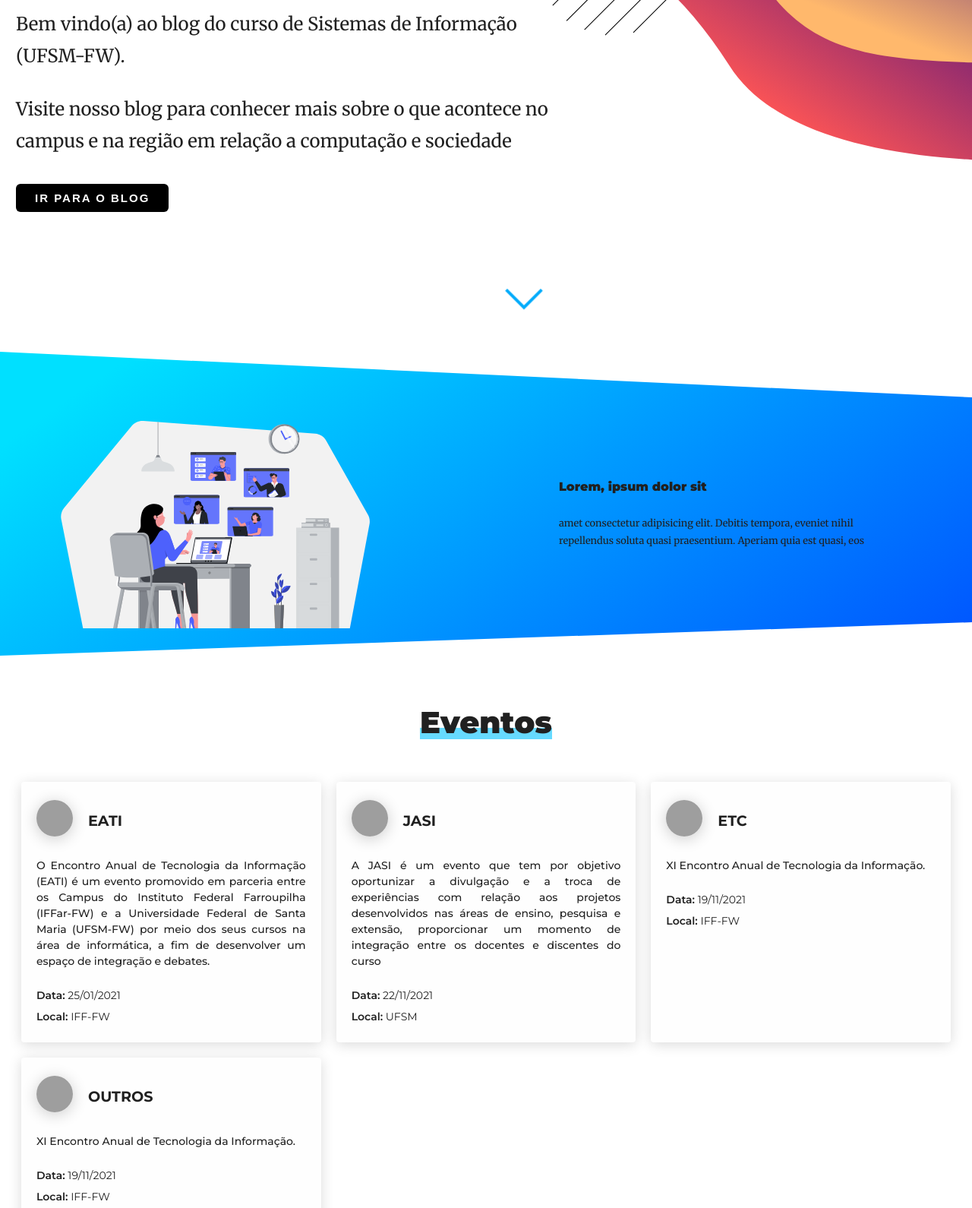
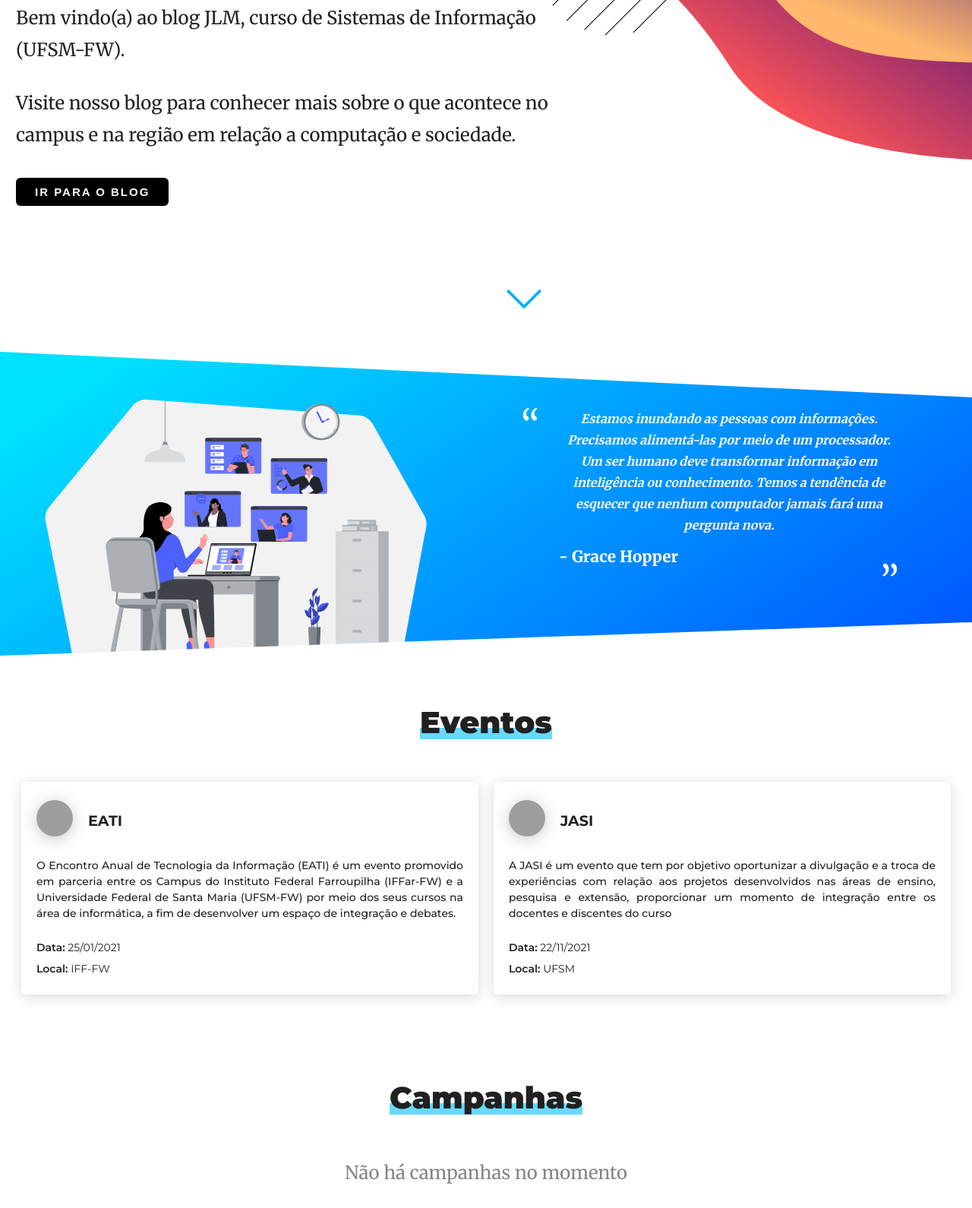
Before and after one commit to rwietter/cs, a Gatsby site: page / in a window 1280 px wide. Shown: the part 347-1937 px from the top of the page at 76% size. Built offline with nearby package versions, Linux system fonts and the light colour scheme; Gatsby itself is replaced by a stand-in of ours; some packages are replaced by stand-ins of ours; grey boxes are pictures that could not be loaded.

Commit message:
add: motion animations and fix source data events

```diff
--- a/src/components/layout.js
+++ b/src/components/layout.js
@@ -29,7 +29,7 @@
                   boxShadow: `none`,
                   textDecoration: `none`,
                   color: `inherit`,
-                  fontSize: "clamp(32px, 5vw, 6rem)",
+                  fontSize: "clamp(32px, 5vw, 3rem)",
                 }}
                 to={location.pathname === blogPath ? `/blog/` : `/`}
               >
--- /dev/null
+++ b/src/data/campaigns.db.js
@@ -0,0 +1,3 @@
+export const campaigns = [
+
+]
--- a/src/data/data.js
+++ /dev/null
@@ -1,38 +0,0 @@
-export const events = [
-         {
-           name: "EATI",
-           img:
-             "https://www.iffarroupilha.edu.br/images/IFFar%20FW%20-%20EATI/eati.png",
-           description:
-             "O Encontro Anual de Tecnologia da Informação (EATI) é um evento promovido em parceria entre os Campus do Instituto Federal Farroupilha (IFFar-FW) e a Universidade Federal de Santa Maria (UFSM-FW) por meio dos seus cursos na área de informática, a fim de desenvolver um espaço de integração e debates.",
-           date: "25/01/2021",
-           location: "IFF-FW",
-           link: "http://eati.info/",
-         },
-         {
-           name: "JASI",
-           img:
-             "https://www.ufsm.br/app/uploads/sites/333/2018/11/si_s%C3%ADmbolo.png",
-           description:
-             "A JASI é um evento que tem por objetivo oportunizar a divulgação e a troca de experiências com relação aos projetos desenvolvidos nas áreas de ensino, pesquisa e extensão, proporcionar um momento de integração entre os docentes e discentes do curso",
-           date: "22/11/2021",
-           location: "UFSM",
-           link: "http://jasi.cfw.ufsm.br/",
-         },
-         {
-           name: "ETC",
-           img:
-             "https://images.unsplash.com/photo-1608403890696-0f18a2960153?ixid=MXwxMjA3fDB8MHxwaG90by1wYWdlfHx8fGVufDB8fHw%3D&ixlib=rb-1.2.1&auto=format&fit=crop&w=334&q=80",
-           description: "XI Encontro Anual de Tecnologia da Informação.",
-           date: "19/11/2021",
-           location: "IFF-FW",
-         },
-         {
-           name: "OUTROS",
-           img:
-             "https://images.unsplash.com/photo-1608403890696-0f18a2960153?ixid=MXwxMjA3fDB8MHxwaG90by1wYWdlfHx8fGVufDB8fHw%3D&ixlib=rb-1.2.1&auto=format&fit=crop&w=334&q=80",
-           description: "XI Encontro Anual de Tecnologia da Informação.",
-           date: "19/11/2021",
-           location: "IFF-FW",
-         },
-       ]
--- /dev/null
+++ b/src/data/events.db.js
@@ -0,0 +1,22 @@
+export const events = [
+  {
+    name: "EATI",
+    img:
+      "https://www.iffarroupilha.edu.br/images/IFFar%20FW%20-%20EATI/eati.png",
+    description:
+      "O Encontro Anual de Tecnologia da Informação (EATI) é um evento promovido em parceria entre os Campus do Instituto Federal Farroupilha (IFFar-FW) e a Universidade Federal de Santa Maria (UFSM-FW) por meio dos seus cursos na área de informática, a fim de desenvolver um espaço de integração e debates.",
+    date: "25/01/2021",
+    location: "IFF-FW",
+    link: "http://eati.info/",
+  },
+  {
+    name: "JASI",
+    img:
+      "https://www.ufsm.br/app/uploads/sites/333/2018/11/si_s%C3%ADmbolo.png",
+    description:
+      "A JASI é um evento que tem por objetivo oportunizar a divulgação e a troca de experiências com relação aos projetos desenvolvidos nas áreas de ensino, pesquisa e extensão, proporcionar um momento de integração entre os docentes e discentes do curso",
+    date: "22/11/2021",
+    location: "UFSM",
+    link: "http://jasi.cfw.ufsm.br/",
+  }
+]
--- a/src/pages/blog.js
+++ b/src/pages/blog.js
@@ -1,3 +1,4 @@
+import { motion } from 'framer-motion';
 import { graphql, Link } from 'gatsby';
 import React from 'react';
 
@@ -6,6 +7,7 @@
 import Layout from '../components/layout';
 import SearchPosts from '../components/searchPosts';
 import SEO from '../components/seo';
+import { ease } from '../utils/motion.ease';
 
 function Blog({ data, navigate, location }) {
   const siteTitle = data.site.siteMetadata.title
@@ -13,8 +15,9 @@
   const localSearchBlog = data.localSearchBlog
 
   return (
+    <motion.div {...ease}>
       <Layout location={location} title={siteTitle}>
-      <SEO title="All posts" />
+        <SEO title="Todos os posts" />
         <Bio />
         <SearchPosts
           posts={posts}
@@ -26,6 +29,7 @@
           <Button marginTop="85px">Ir para o início</Button>
         </Link>
       </Layout>
+    </motion.div>
   )
 }
 
--- a/src/pages/index.js
+++ b/src/pages/index.js
@@ -1,23 +1,29 @@
-import { useTransform, useViewportScroll } from 'framer-motion';
+import { AnimatePresence, motion } from 'framer-motion';
 import { graphql, Link, useStaticQuery } from 'gatsby';
-import React, { useEffect } from 'react';
+import React from 'react';
 
 import Button from '../components/button';
 import Layout from '../components/layout';
 import SEO from '../components/seo';
-import { events } from '../data/data.js';
+import { campaigns } from '../data/campaigns.db.js';
+import { events } from '../data/events.db.js';
 import { GlobalStyle } from '../styles';
 import { IconScrollIndicator } from '../stylesheets/animate';
 import * as S from '../stylesheets/styles.js';
 
 function Home({ location }) {
-  const { scrollYProgress } = useViewportScroll()
-
-  const progressIllustrationY = useTransform(
-    scrollYProgress,
-    [0.1, 0.2],
-    [0.9, 1]
-  )
+  const opacity = {
+    initial: {
+      opacity: 0,
+    },
+    animate: {
+      opacity: 1,
+    },
+    transition: {
+      type: "tween",
+      duration: 0.8,
+    },
+  }
 
   const {
     site: {
@@ -35,36 +41,37 @@
     `
   )
 
-  useEffect(() => {
-    window.scrollTo(0, 0)
-  }, [])
-
   const handleScroll = () => {
     window.scrollTo(0, 200)
   }
 
   return (
+    <motion.div {...opacity}>
       <S.Wrapper>
         <GlobalStyle />
-
         <S.LayoutWapper>
           <Layout location={location} title={title}>
             <SEO
-            title="Home"
-            keywords={[`blog`, `gatsby`, `javascript`, `react`]}
+              title="Página inicial"
+              keywords={[
+                `blog`,
+                `gatsby`,
+                `javascript`,
+                `react`,
+                `computadores`,
+                `sociedade`,
+              ]}
             />
             <h1>
-            Bem vindo(a){" "}
-            <span role="img" aria-label="wave emoji">
-              👋
-            </span>
+              Bem vindo(a) <span>👋</span>
             </h1>
             <p>
-            Bem vindo(a) ao blog do curso de Sistemas de Informação (UFSM-FW).
+              Bem vindo(a) ao blog JLM, curso de Sistemas de Informação
+              (UFSM-FW).
             </p>
             <p>
-            Visite nosso blog para conhecer mais sobre o que acontece no campus
-            e na região em relação a computação e sociedade
+              Visite nosso blog para conhecer mais sobre o que acontece no
+              campus e na região em relação a computação e sociedade.
             </p>
             <Link to="/blog/">
               <Button marginTop="35px">Ir para o blog</Button>
@@ -76,7 +83,7 @@
 
         <IconScrollIndicator
           xmlns="http://www.w3.org/2000/svg"
-        class="icon icon-tabler icon-tabler-chevron-down"
+          className="icon icon-tabler icon-tabler-chevron-down"
           width="100"
           height="100"
           viewBox="0 0 24 24"
@@ -91,31 +98,38 @@
           <polyline points="6 9 12 15 18 9" />
         </IconScrollIndicator>
 
-      <S.PolygonSecation>
-        <S.PlygonImage
-          style={{
-            scale: progressIllustrationY,
-          }}
-        />
+        <S.PolygonSection>
+          <S.PlygonImage />
           <S.PolygonDescription>
-          <h1>Lorem, ipsum dolor sit</h1>
-          <p>
-            amet consectetur adipisicing elit. Debitis tempora, eveniet nihil
-            repellendus soluta quasi praesentium. Aperiam quia est quasi, eos
-          </p>
+            <S.PolygonCite>
+              <motion.cite>
+                Estamos inundando as pessoas com informações. Precisamos
+                alimentá-las por meio de um processador. Um ser humano deve
+                transformar informação em inteligência ou conhecimento. Temos a
+                tendência de esquecer que nenhum computador jamais fará uma
+                pergunta nova.
+              </motion.cite>
+              <S.PolygonCiteAuthor>- Grace Hopper</S.PolygonCiteAuthor>
+            </S.PolygonCite>
           </S.PolygonDescription>
-      </S.PolygonSecation>
+        </S.PolygonSection>
 
         <S.SectionEvents>
+          <AnimatePresence>
             <h1>Eventos</h1>
+          </AnimatePresence>
           <S.Events>
-          {events.map(event => (
-            <a
+            {events[1] ? (
+              events.map(event => (
+                <motion.a
                   key={event.name}
                   href={event.link}
                   rel="noreferrer"
                   target="_blank"
                   style={{ height: "100%" }}
+                  transition={{ type: "spring" }}
+                  whileHover={{ scale: 1.03 }}
+                  whileTap={{ scale: 0.98 }}
                 >
                   <section className="grid-item">
                     <div className="grid-item_profile">
@@ -137,21 +151,31 @@
                       </p>
                     </div>
                   </section>
-            </a>
-          ))}
+                </motion.a>
+              ))
+            ) : (
+              <S.ThereAreNotEvents>
+                Não há eventos no momento
+              </S.ThereAreNotEvents>
+            )}
           </S.Events>
         </S.SectionEvents>
 
         <S.SectionCampaigns>
-        <h1 className="campaigns__title">Campanhas</h1>
+          <motion.h1 className="campaigns__title" {...opacity}>
+            Campanhas
+          </motion.h1>
           <S.Events>
-          {events.map(event => (
-            <a
+            {campaigns[1] ? (
+              campaigns.map(event => (
+                <motion.a
                   key={event.name}
                   href={event.name}
                   rel="noreferrer"
                   target="_blank"
                   style={{ height: "100%" }}
+                  whileHover={{ scale: 1.03 }}
+                  whileTap={{ scale: 0.98 }}
                 >
                   <section className="grid-item">
                     <div className="grid-item_profile">
@@ -173,8 +197,13 @@
                       </p>
                     </div>
                   </section>
-            </a>
-          ))}
+                </motion.a>
+              ))
+            ) : (
+              <S.ThereAreNotEvents>
+                Não há campanhas no momento
+              </S.ThereAreNotEvents>
+            )}
           </S.Events>
         </S.SectionCampaigns>
 
@@ -280,13 +309,18 @@
               © {new Date().getFullYear()}
             </span>
             <span>&nbsp; Copyright &nbsp;</span>
-          <a href="https://ufsm.br/" rel="noreferrer" target="_blank">
-            UFSM-FW.
+            <a
+              href="https://www.ufsm.br/cursos/graduacao/frederico-westphalen/sistemas-de-informacao/"
+              rel="noreferrer"
+              target="_blank"
+            >
+              JLM.
             </a>
           </div>
           <span>&nbsp;Todos os direitos reservados</span>
         </S.Footer>
       </S.Wrapper>
+    </motion.div>
   )
 }
 
--- a/src/stylesheets/styles.js
+++ b/src/stylesheets/styles.js
@@ -11,6 +11,7 @@
   width: 100%;
   min-height: 100vh;
   height: 100%;
+  position: static;
 
   h1 {
     font-size: clamp(1.5rem, 3vw, 2rem);
@@ -53,7 +54,7 @@
   }
 `
 
-export const PolygonSecation = styled.div`
+export const PolygonSection = styled.div`
   grid-row: 2 / 3;
   grid-column: 1 / 3;
 
@@ -69,26 +70,81 @@
   background-image: linear-gradient(145.64deg, #00e0ff 9.67%, #0047ff 107.49%);
 
   position: relative;
-  @media (min-width: 720px) {
+  @media (min-width: 930px) {
     grid-template-columns: 1fr 1fr;
   }
 `
 
+export const PolygonCite = styled.div`
+  text-align: center;
+  position: relative;
+  width: 70%;
+  margin: 0 auto;
+  > cite {
+    color: #fff;
+    font-weight: 700;
+    font-size: clamp(0.6rem, 2vw, 1rem);
+  }
+
+  &::before {
+    position: absolute;
+    content: "“";
+    color: #fff;
+    font-size: clamp(50px, 2vw, 3rem);
+    top: -20px;
+    left: -50px;
+  }
+  &::after {
+    position: absolute;
+    content: "”";
+    color: #fff;
+    font-size: clamp(50px, 2vw, 3rem);
+    bottom: -10px;
+    right: 0;
+    @media (min-width: 460px) {
+      bottom: -40px;
+    }
+    @media (min-width: 717px) {
+      bottom: -20px;
+    }
+  }
+`
+
+export const PolygonCiteAuthor = styled.p`
+  grid-column: 2/3;
+  font-weight: 800;
+  text-align: start;
+  padding: 10px 0;
+  color: #fff;
+  font-size: clamp(1rem, 2vw, 1.3rem) !important;
+`
+
 export const PlygonImage = styled(motion.svg)`
+  grid-column: 1/2;
   display: none;
   background-image: url(${require("../data/assets/Virtual_office_girl.svg")});
   background-repeat: no-repeat;
   background-size: cover;
   position: absolute;
-  bottom: 0;
-  @media (min-width: 720px) {
-    grid-column: 1 / 2;
+  transition: all 0.4s ease;
+  @media (min-width: 930px) {
     display: block;
     margin: 0 auto;
   }
   @media (min-width: 350px) {
     width: 90%;
     height: 90%;
+    bottom: -50px;
+  }
+  @media (min-width: 1080px) {
+    width: 100%;
+    height: 100%;
+    bottom: -45px;
+  }
+  @media (min-width: 1260px) {
+    width: 100%;
+    height: 100%;
+    bottom: 0;
   }
 `
 
@@ -96,9 +152,9 @@
   grid-column: 2/3;
   justify-content: center;
   align-items: flex-start;
-  max-width: 90%;
   flex-flow: column;
   overflow: hidden;
+  min-width: 100%;
   h1 {
     font-size: clamp(0.8rem, 2vw, 1rem);
   }
@@ -145,7 +201,6 @@
 
   .grid-item {
     width: 100%;
-    height: auto;
     background-color: #fefefe;
     box-shadow: 0px 3px 17px rgba(0, 0, 0, 0.15);
     border-radius: 4px;
@@ -177,7 +232,6 @@
     }
     &:hover {
       box-shadow: 0px 3px 20px rgba(0, 0, 0, 0.2);
-      transform: scale(1.05);
     }
   }
 
@@ -217,7 +271,6 @@
   width: 100%;
   max-width: 1600px;
   margin: 0 auto;
-  height: 100%;
   display: flex;
   justify-content: center;
   align-items: center;
@@ -227,6 +280,14 @@
     font-size: clamp(2rem, 4vw, 2.5rem);
     box-shadow: inset 0 -15px 0 rgba(0, 194, 255, 0.6);
   }
+`
+
+export const ThereAreNotEvents = styled.p`
+  width: 100%;
+  height: 100%;
+  text-align: center;
+  font-size: clamp(1rem, 3vw, 1.6rem);
+  color: rgba(12, 12, 12, 0.5);
 `
 
 export const Footer = styled.footer`
```
Also changed, not shown: gatsby-config.js (+5 -7 lines), src/components/ReadAnimation.js (added, +77 -0 lines), src/components/bio.js (+4 -8 lines), src/pages/404.js (+28 -9 lines), src/templates/blog-post.js (+7 -2 lines), src/utils/motion.ease.js (added, +12 -0 lines). Lines whose indentation alone changed are shown as unchanged.
